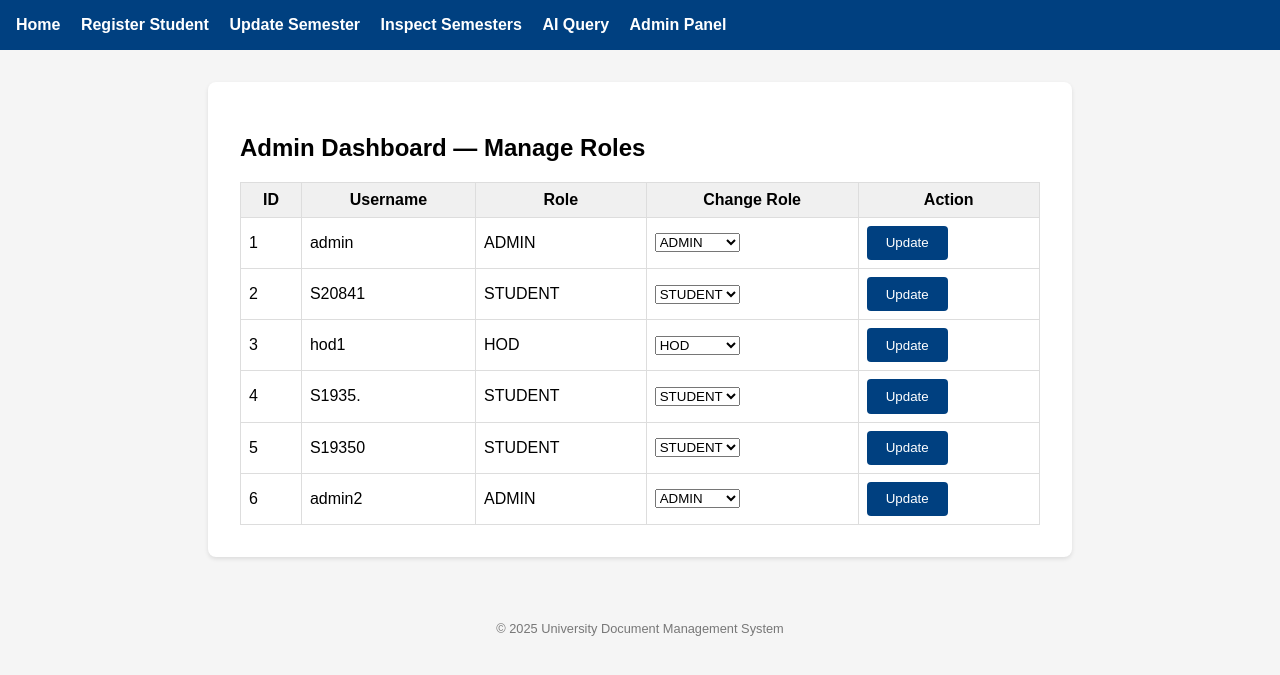
After one commit to Yasela-dissanayake/University-Document-Management, a Flask app: page /admin in a window 1280 px wide. The commit adds this page. Shown: the top 675 px of the page. Run offline with Flask 3, Linux system fonts and the light colour scheme; the visitor is signed in with stand-in values (Sample User, id 1); data comes from the database, SQL or seed files in the repository; both versions use the stored data as it was after the commit; parts of the project's set-up code (start-up, migrations or seed data) failed here and were passed over.

Commit message:
admin dashboard working fine

```diff
--- a/python_backend/app.py
+++ b/python_backend/app.py
@@ -77,7 +77,7 @@ def ask_agent(question: str, user: Optional[Dict[str, Any]] = None) -> Dict[str,
 
 
 app = Flask(__name__)
-app.secret_key = os.getenv("FLASK_SECRET_KEY", "dev-secret")
+app.secret_key = os.getenv("FLASK_SECRET_KEY", "supersecretkey")
 
 @app.context_processor
 def inject_current_year():
@@ -142,6 +142,8 @@ def login():
             flash("Invalid username or password.", "error")
             return redirect(url_for("login", next=next_url))
         session["uid"] = user["id"]
+        session["user"] = user["username"]
+        session["role"] = user["role"]
         flash(f"Welcome, {user['username']}!", "success")
         return redirect(next_url)
     return render_template("login.html")
@@ -340,5 +342,59 @@ def ai_query():
     except Exception as e:
         return jsonify({"error": f"Agent failed: {e}"}), 500
 
+@app.route('/dashboard')
+def dashboard():
+    user = session.get("user")
+    role = user.get("role") if user else None
+    show_validator_link = rbac.is_validator_role(role)
+    return render_template("dashboard.html", show_validator_link=show_validator_link)
+
+@app.route('/validator')
+def validator_dashboard():
+    user = session.get("user")
+    role = user.get("role")
+    if not rbac.is_validator_role(role):
+        return "Access Denied", 403
+    return render_template("validator_dashboard.html", role=role)
+
+# ==========================
+# Admin Role Management Routes
+# ==========================
+@app.route("/admin")
+def admin_dashboard():
+    if session.get("role") != "ADMIN":
+        return redirect(url_for("index"))
+    return render_template("admin.html")
+
+
+@app.route("/admin/users", methods=["GET"])
+def admin_get_users():
+    from python_backend.rbac import get_all_users
+    if session.get("role") != "ADMIN":
+        return jsonify({"error": "Access denied"}), 403
+    return jsonify(get_all_users())
+
+
+@app.route("/admin/set-role", methods=["POST"])
+def admin_set_role():
+    from python_backend.rbac import set_user_role
+    if session.get("role") != "ADMIN":
+        return jsonify({"error": "Access denied"}), 403
+
+    data = request.json
+    username = data.get("username")
+    new_role = data.get("role")
+    return jsonify(set_user_role(username, new_role))
+
+
+@app.route("/session-debug")
+def session_debug():
+    return {
+        "user": session.get("user"),
+        "role": session.get("role")
+    }
+
+
+
 if __name__ == "__main__":
     app.run(host="0.0.0.0", port=int(os.getenv("PORT", "5000")), debug=True)
--- a/python_backend/rbac.py
+++ b/python_backend/rbac.py
@@ -175,3 +175,44 @@ def next_state(current_state: str, actor_role: str) -> str:
 
 def is_final_state(state: str) -> bool:
     return state == "FINAL"
+
+def is_validator_role(role):
+    validator_roles = ["HOD", "DEAN", "AR", "DVC","admin"]
+    return role.upper() in validator_roles
+
+# ==========================
+# Admin role management area
+# ==========================
+
+def get_all_users():
+    """
+    Fetch all registered users from the SQLite database.
+    Returns a list of dictionaries like:
+    [{"id": 1, "username": "admin", "role": "ADMIN", "student_id": "S12345", "wallet_address": "0x..."}]
+    """
+    users = []
+    try:
+        with sqlite3.connect(DB_PATH) as conn:
+            cur = conn.cursor()
+            cur.execute("SELECT id, username, role, student_id, wallet_address FROM users")
+            rows = cur.fetchall()
+
+        for r in rows:
+            users.append({
+                "id": r[0],
+                "username": r[1],
+                "role": r[2],
+                "student_id": r[3],
+                "wallet_address": r[4]
+            })
+    except Exception as e:
+        print("❌ Error fetching users:", e)
+    return users
+
+
+def set_user_role(username, new_role):
+    """Change a user's role"""
+    if username not in users:
+        return {"error": "User not found"}
+    users[username]["role"] = new_role
+    return {"message": f"Role of {username} updated to {new_role}."}
--- /dev/null
+++ b/python_backend/templates/admin.html
@@ -0,0 +1,59 @@
+{% extends "layout.html" %} {% block content %}
+<h2>Admin Dashboard — Manage Roles</h2>
+
+<table id="userTable" border="1" cellpadding="6">
+  <thead>
+    <tr>
+      <th>ID</th>
+      <th>Username</th>
+      <th>Role</th>
+      <th>Change Role</th>
+      <th>Action</th>
+    </tr>
+  </thead>
+  <tbody></tbody>
+</table>
+
+<script>
+  async function loadUsers() {
+    const res = await fetch("/admin/users");
+    const data = await res.json();
+    const tbody = document.querySelector("#userTable tbody");
+    tbody.innerHTML = "";
+    data.forEach((u) => {
+      const tr = document.createElement("tr");
+      tr.innerHTML = `
+      <td>${u.id}</td>
+      <td>${u.username}</td>
+      <td>${u.role}</td>
+      <td>
+        <select id="role-${u.id}">
+          <option ${u.role === "STUDENT" ? "selected" : ""}>STUDENT</option>
+          <option ${u.role === "HOD" ? "selected" : ""}>HOD</option>
+          <option ${u.role === "DEAN" ? "selected" : ""}>DEAN</option>
+          <option ${u.role === "AR" ? "selected" : ""}>AR</option>
+          <option ${u.role === "DVC" ? "selected" : ""}>DVC</option>
+          <option ${u.role === "ADMIN" ? "selected" : ""}>ADMIN</option>
+        </select>
+      </td>
+      <td><button onclick="updateRole(${u.id})">Update</button></td>
+    `;
+      tbody.appendChild(tr);
+    });
+  }
+
+  async function updateRole(userId) {
+    const newRole = document.getElementById(`role-${userId}`).value;
+    const res = await fetch("/admin/set-role", {
+      method: "POST",
+      headers: { "Content-Type": "application/json" },
+      body: JSON.stringify({ id: userId, role: newRole }),
+    });
+    const data = await res.json();
+    alert(data.message || data.error);
+    loadUsers();
+  }
+
+  loadUsers();
+</script>
+{% endblock %}
--- a/python_backend/templates/layout.html
+++ b/python_backend/templates/layout.html
@@ -1,8 +1,8 @@
 <!DOCTYPE html>
 <html lang="en">
   <head>
-    <meta charset="UTF-8">
-    <meta name="viewport" content="width=device-width, initial-scale=1.0">
+    <meta charset="UTF-8" />
+    <meta name="viewport" content="width=device-width, initial-scale=1.0" />
     <title>University Document Management</title>
     <!-- Simple CSS reset and basic styling -->
     <style>
@@ -52,7 +52,8 @@
         border-collapse: collapse;
         margin-top: 1rem;
       }
-        th, td {
+      th,
+      td {
         padding: 0.5rem;
         border: 1px solid #ddd;
       }
@@ -63,7 +64,8 @@
         width: 100%;
         height: 150px;
       }
-        input[type="text"], input[type="number"] {
+      input[type="text"],
+      input[type="number"] {
         width: 100%;
         padding: 0.5rem;
         margin-bottom: 1rem;
@@ -90,17 +92,15 @@
       <a href="{{ url_for('update') }}">Update Semester</a>
       <a href="{{ url_for('view') }}">Inspect Semesters</a>
       <a href="{{ url_for('ai_page') }}">AI Query</a>
+      {% if session.role == "ADMIN" %}
+      <a href="{{ url_for('admin_dashboard') }}">Admin Panel</a>
+      {% endif %}
     </nav>
     <main>
-        {% with messages = get_flashed_messages() %}
-        {% if messages %}
-            {% for message in messages %}
+      {% with messages = get_flashed_messages() %} {% if messages %} {% for
+      message in messages %}
       <div class="flash">{{ message }}</div>
-            {% endfor %}
-        {% endif %}
-        {% endwith %}
-        {% block content %}
-        {% endblock %}
+      {% endfor %} {% endif %} {% endwith %} {% block content %} {% endblock %}
     </main>
     <footer>
       &copy; {{ current_year }} University Document Management System
```
Also changed, not shown: python_backend/auth.sqlite. Lines whose indentation alone changed are shown as unchanged.
